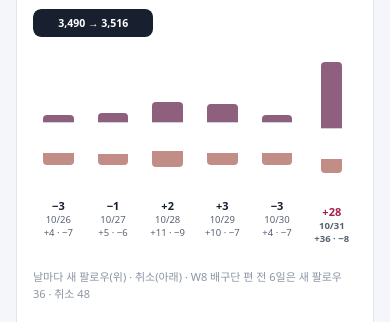
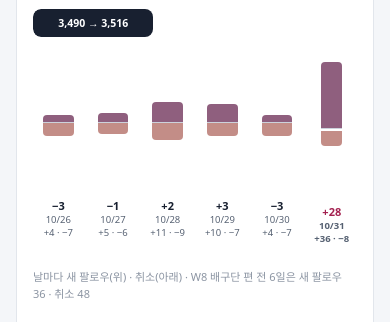
Before and after one commit to MIA1215/hmsec-weekly-report, a plain HTML site: page w9/index.html in a window 390 px wide. Shown: the part 860-1182 px from the top of the page. Drawn offline with Linux system fonts and the light colour scheme; a web font is replaced by a local one.

Commit message:
W9 모바일 수정 (팔로우 막대 · 제안 카드 가로 넘김)

```diff
--- a/w9/index.html
+++ b/w9/index.html
@@ -912,7 +912,7 @@
   .w8-tbd .w6-sk{grid-template-columns:150px minmax(0,1fr) 0}
   .w8-pend{color:var(--ink-faint)}
   .w8-sched td.now{font-weight:700;color:var(--ink)}
-  @media (max-width:760px){ .w7-ap{grid-template-columns:minmax(0,1fr)} .w7-m b{font-size:16px} .w7-m p{white-space:normal;overflow:visible} .w8-tbd .w6-sk{grid-template-columns:110px minmax(0,1fr) 0} }
+  @media (max-width:760px){ .w7-ap{display:flex;overflow-x:auto;scroll-snap-type:x mandatory;gap:10px;padding-bottom:8px;margin-right:-16px;padding-right:16px;-webkit-overflow-scrolling:touch} .w7-ap>.w7-c{flex:0 0 86%;scroll-snap-align:start} .w7-m b{font-size:16px} .w7-m p{white-space:normal;overflow:visible} .w8-tbd .w6-sk{grid-template-columns:110px minmax(0,1fr) 0} }
 </style>
 <style>
   .w8-hero{border-radius:18px;border:1px solid var(--line);background:var(--surface);
@@ -996,9 +996,9 @@
   .w9-bar i.out{background:color-mix(in srgb,var(--neg) 70%,var(--surface));border-radius:8px}
   .w9-day{display:grid;grid-template-columns:repeat(6,minmax(0,1fr));gap:8px;margin:2px 0 0 164px}
   .w9-day div{display:grid;grid-template-rows:72px 72px auto;justify-items:center;min-width:0}
-  .w9-day .up,.w9-day .dn{width:60%;max-width:34px;display:flex;justify-content:center}
-  .w9-day .up{align-items:flex-end;border-bottom:1px solid var(--line-strong)}
-  .w9-day .dn{align-items:flex-start}
+  .w9-day .up,.w9-day .dn{width:60%;max-width:34px;display:flex !important;flex-direction:row !important;justify-content:center !important}
+  .w9-day .up{align-items:flex-end !important;border-bottom:1px solid var(--line-strong)}
+  .w9-day .dn{align-items:flex-start !important}
   .w9-day i{display:block;width:100%;border-radius:4px 4px 0 0;background:#8f5f7e}
   .w9-day .dn i{border-radius:0 0 4px 4px;background:color-mix(in srgb,var(--neg) 70%,var(--surface))}
   .w9-day .up b,.w9-day .dn b{position:absolute;font-size:10.5px;font-variant-numeric:tabular-nums}
```
